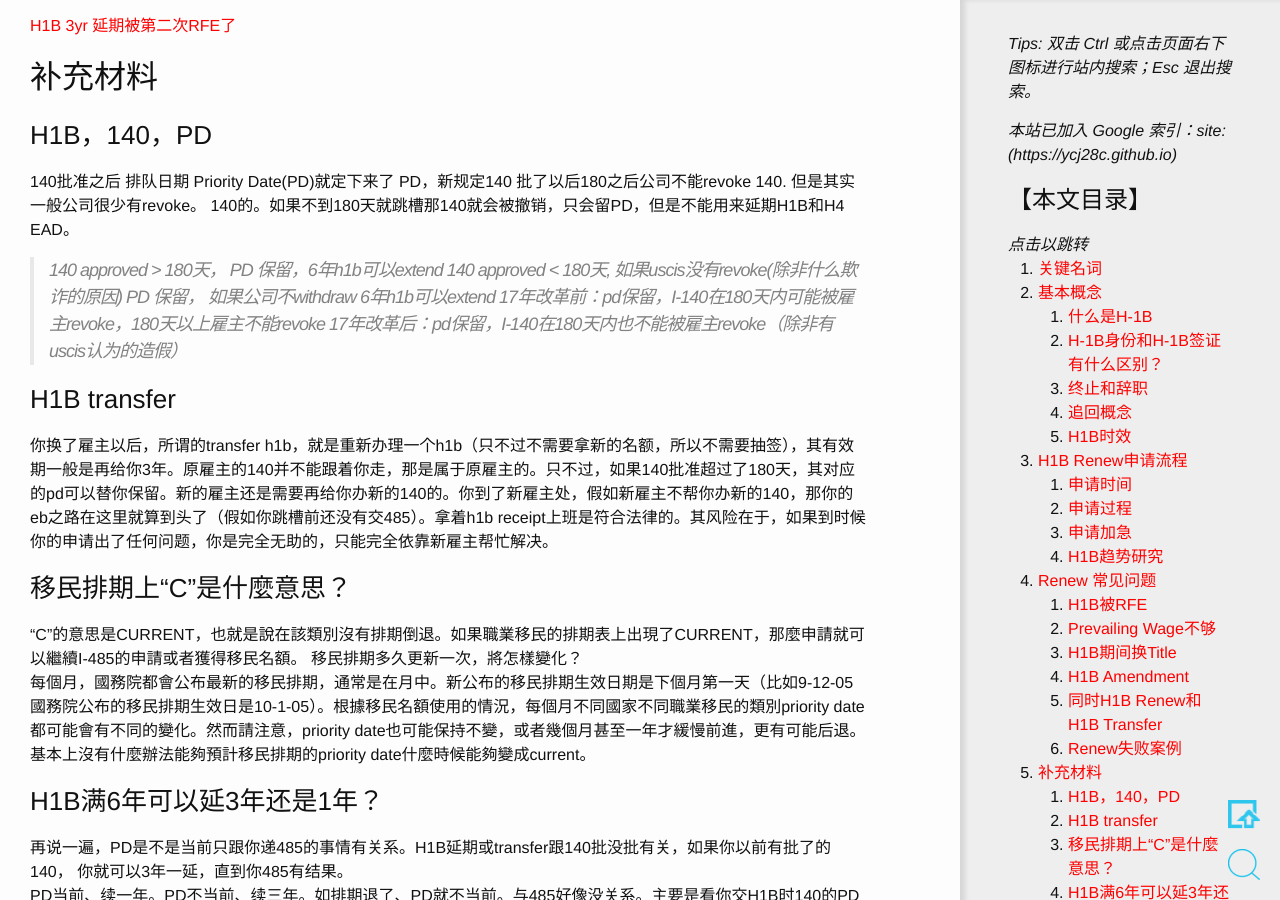
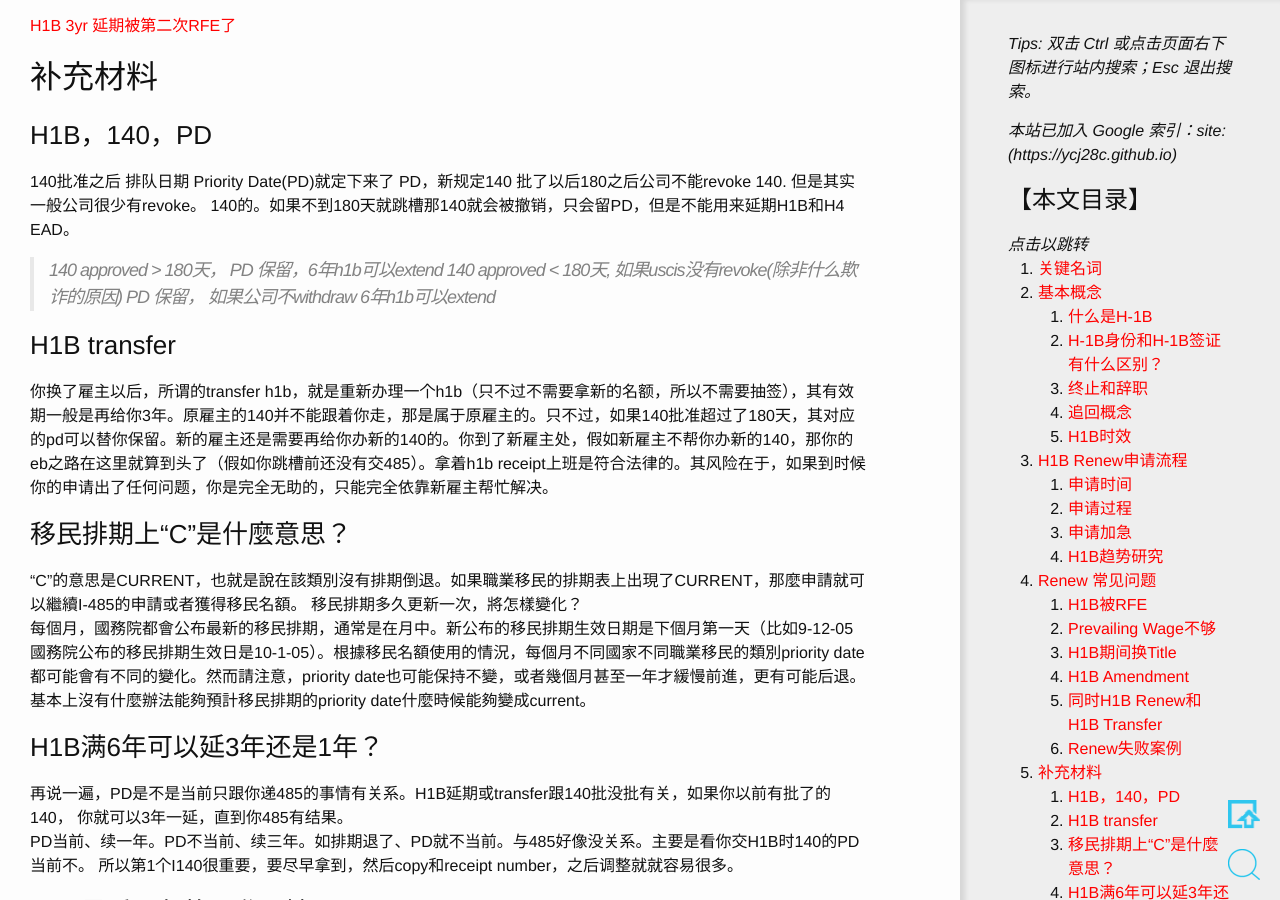
Before and after one commit to ycj28c/lifeblog, a Jekyll site: the page built from _posts/2019-01-16-h1b-extension-progress.md, in a window 1280 px wide and 900 px high, scrolled down 3683 px. Built offline with Jekyll 4.4.1, drawn with Linux system fonts in a browser that asks for light colours; comment, search, counter and statistics services are not loaded.

Commit message:
20200301_162313

```diff
--- a/_posts/2019-01-16-h1b-extension-progress.md
+++ b/_posts/2019-01-16-h1b-extension-progress.md
@@ -98,8 +98,6 @@ Prevailing Wage也就是美国劳工部规定的职位薪资标准，每个职
 140的。如果不到180天就跳槽那140就会被撤销，只会留PD，但是不能用来延期H1B和H4 EAD。
 >140 approved > 180天， PD 保留，6年h1b可以extend
 >140 approved < 180天, 如果uscis没有revoke(除非什么欺诈的原因) PD 保留， 如果公司不withdraw 6年h1b可以extend
->17年改革前：pd保留，I-140在180天内可能被雇主revoke，180天以上雇主不能revoke
->17年改革后：pd保留，I-140在180天内也不能被雇主revoke（除非有uscis认为的造假）
 
 ### H1B transfer
 你换了雇主以后，所谓的transfer h1b，就是重新办理一个h1b（只不过不需要拿新的名额，所以不需要抽签），其有效期一般是再给你3年。原雇主的140并不能跟着你走，那是属于原雇主的。只不过，如果140批准超过了180天，其对应的pd可以替你保留。新的雇主还是需要再给你办新的140的。你到了新雇主处，假如新雇主不帮你办新的140，那你的eb之路在这里就算到头了（假如你跳槽前还没有交485）。拿着h1b receipt上班是符合法律的。其风险在于，如果到时候你的申请出了任何问题，你是完全无助的，只能完全依靠新雇主帮忙解决。
```
